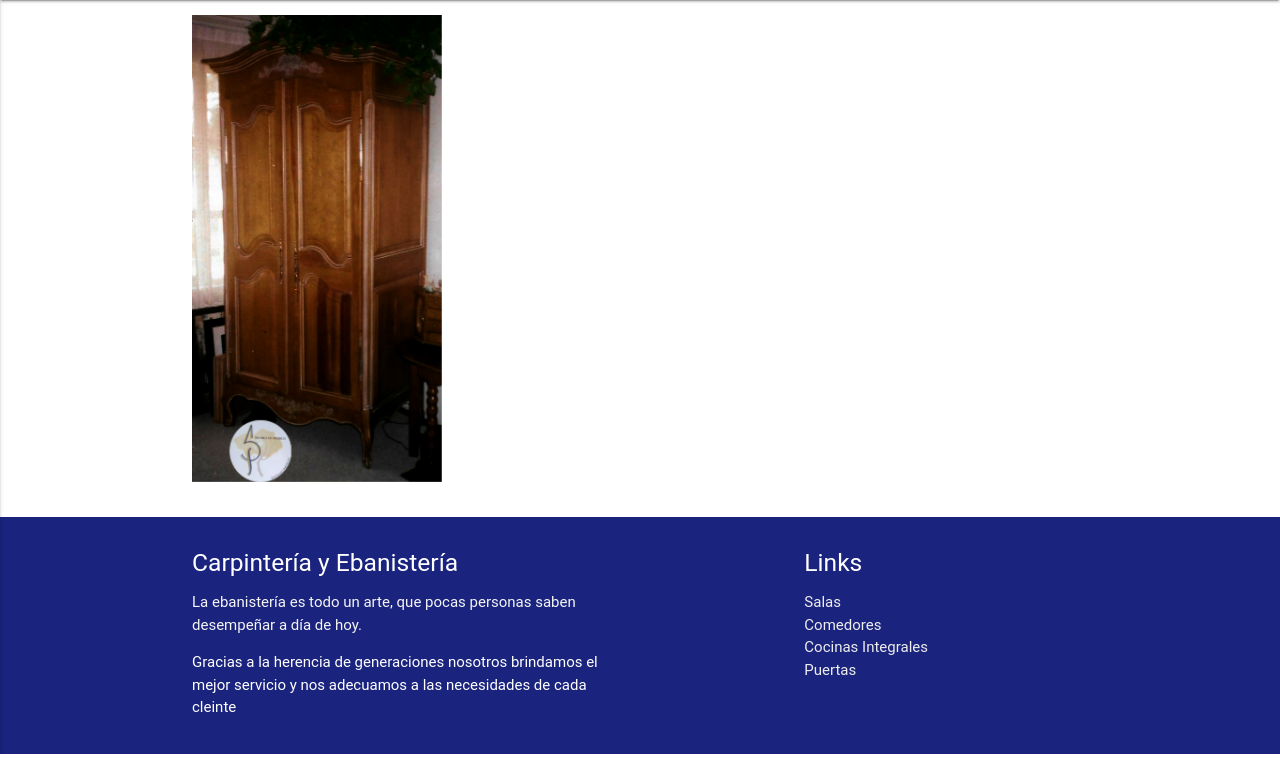
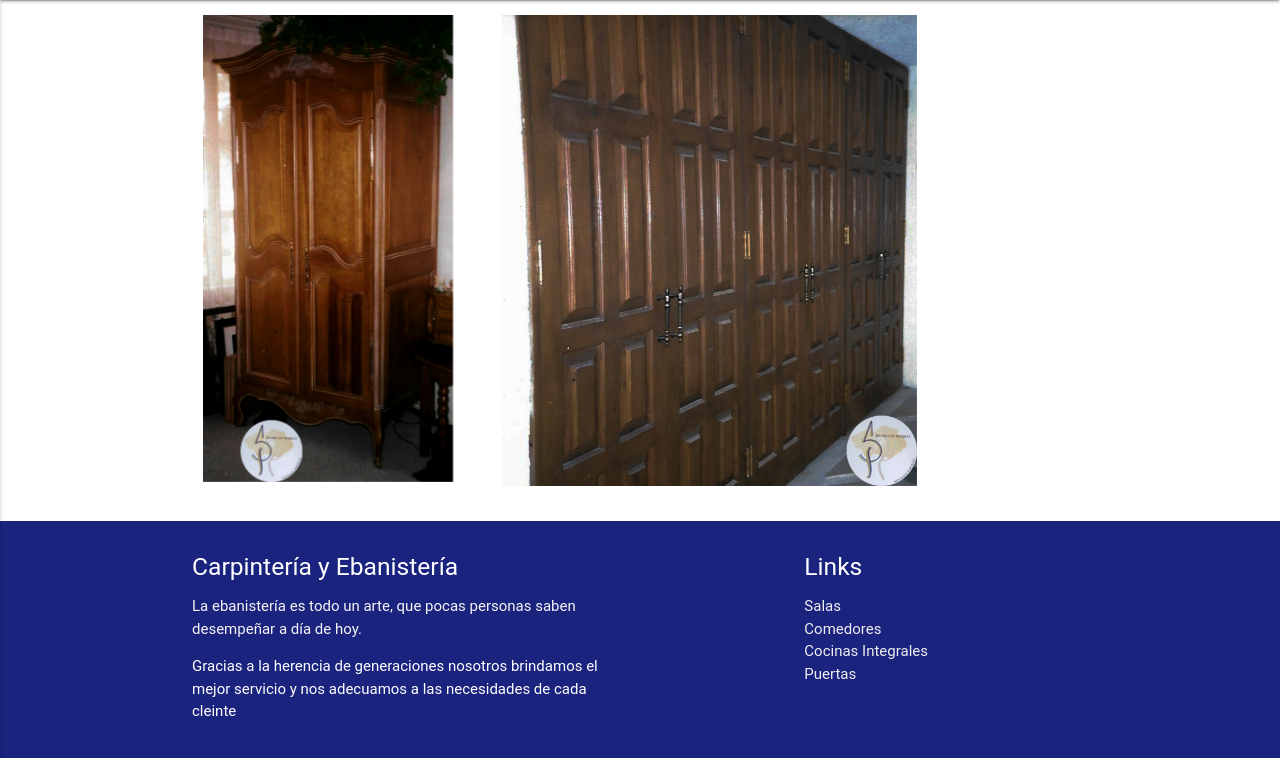
Before and after one commit to Yeled98/MueblesSP, a PHP site: page /closets.php in a window 1280 px wide. Shown: the part 64-822 px from the top of the page. Run offline with PHP 8.4, Linux system fonts and the light colour scheme; some web fonts are replaced.

Commit message:
Sexto commit

```diff
--- a/closets.php
+++ b/closets.php
@@ -40,7 +40,12 @@
       <main>
         <div class="section">
           <div class="container row">
-            <img class="materialboxed" data-caption="Closet pequeño con finos detalles" width="250" src="img/closet.jpg">
+            <div class="col l2 s10 offset-s1">
+              <img class="materialboxed" data-caption="Closet pequeño con finos detalles" width="250" src="img/closet.jpg">
+            </div>
+            <div class="col l2 offset-l2 s10 offset-s1">
+              <img class="materialboxed" data-caption="Closet amplio con muchos compartimentos" width="415" src="img/fondo3.jpg">
+            </div>
             </div>
           </div>
       </main>
```
